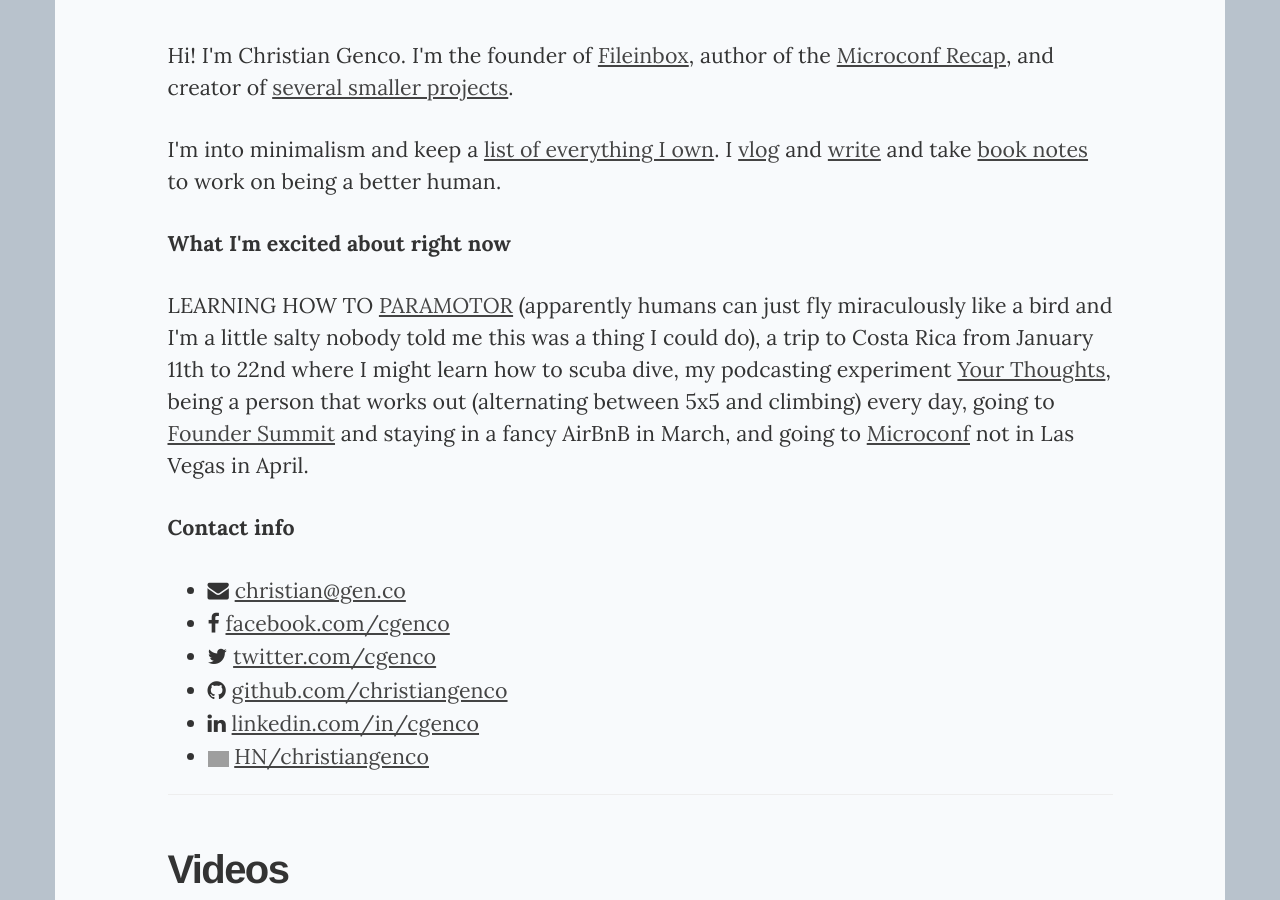
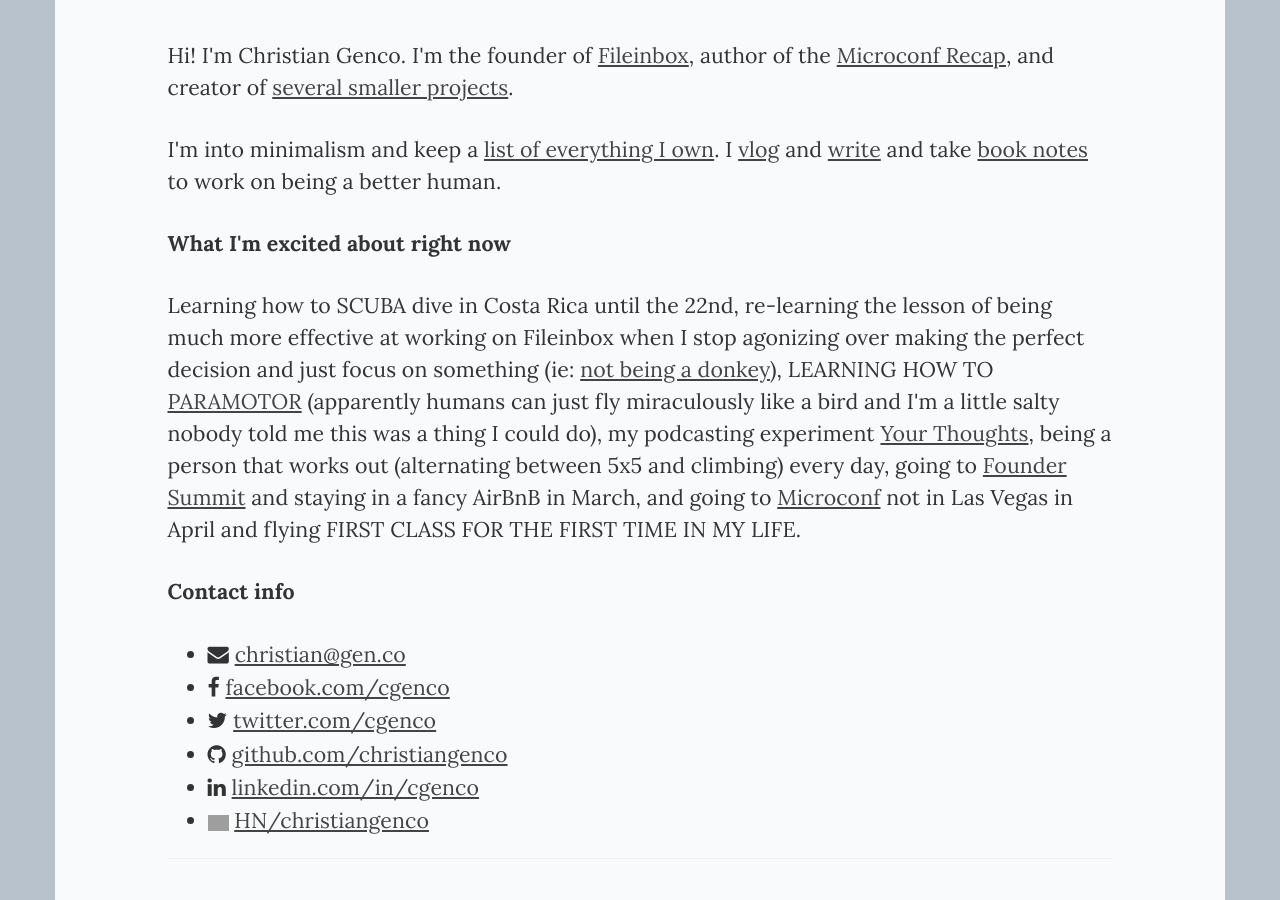
Before and after one commit to christiangenco/christiangenco.github.io, a Jekyll site: the page built from index.html, in a window 1280 px wide and 900 px high. Built offline with Jekyll 4.4.1, drawn with Linux system fonts in a browser that asks for light colours; nearby versions of some CDN libraries; grey boxes are pictures that could not be loaded.

Commit message:
update excited about now

```diff
--- a/index.html
+++ b/index.html
@@ -29,17 +29,16 @@
     <p><b>What I'm excited about right now</b></p>
 
     <p>
-      LEARNING HOW TO
+      Learning how to SCUBA dive in Costa Rica until the 22nd, re-learning the lesson of being much more effective at working on Fileinbox when I stop agonizing over making the perfect decision and just focus on something (ie: <a href="https://sivers.org/donkey">not being a donkey</a>), LEARNING HOW TO
       <a href="https://www.youtube.com/watch?v=rvQ9DjJNal0">PARAMOTOR</a>
       (apparently humans can just fly miraculously like a bird and I'm a little
-      salty nobody told me this was a thing I could do), a trip to Costa Rica
-      from January 11th to 22nd where I might learn how to scuba dive, my
+      salty nobody told me this was a thing I could do), my
       podcasting experiment
       <a href="https://www.yourthoughts.fm/">Your Thoughts</a>, being a person
       that works out (alternating between 5x5 and climbing) every day, going to
       <a href="https://earnestcapital.com/founder-summit/">Founder Summit</a>
       and staying in a fancy AirBnB in March, and going to
-      <a href="https://microconf.com/">Microconf</a> not in Las Vegas in April.
+      <a href="https://microconf.com/">Microconf</a> not in Las Vegas in April and flying FIRST CLASS FOR THE FIRST TIME IN MY LIFE.
     </p>
 
     <p><b>Contact info</b></p>
```
